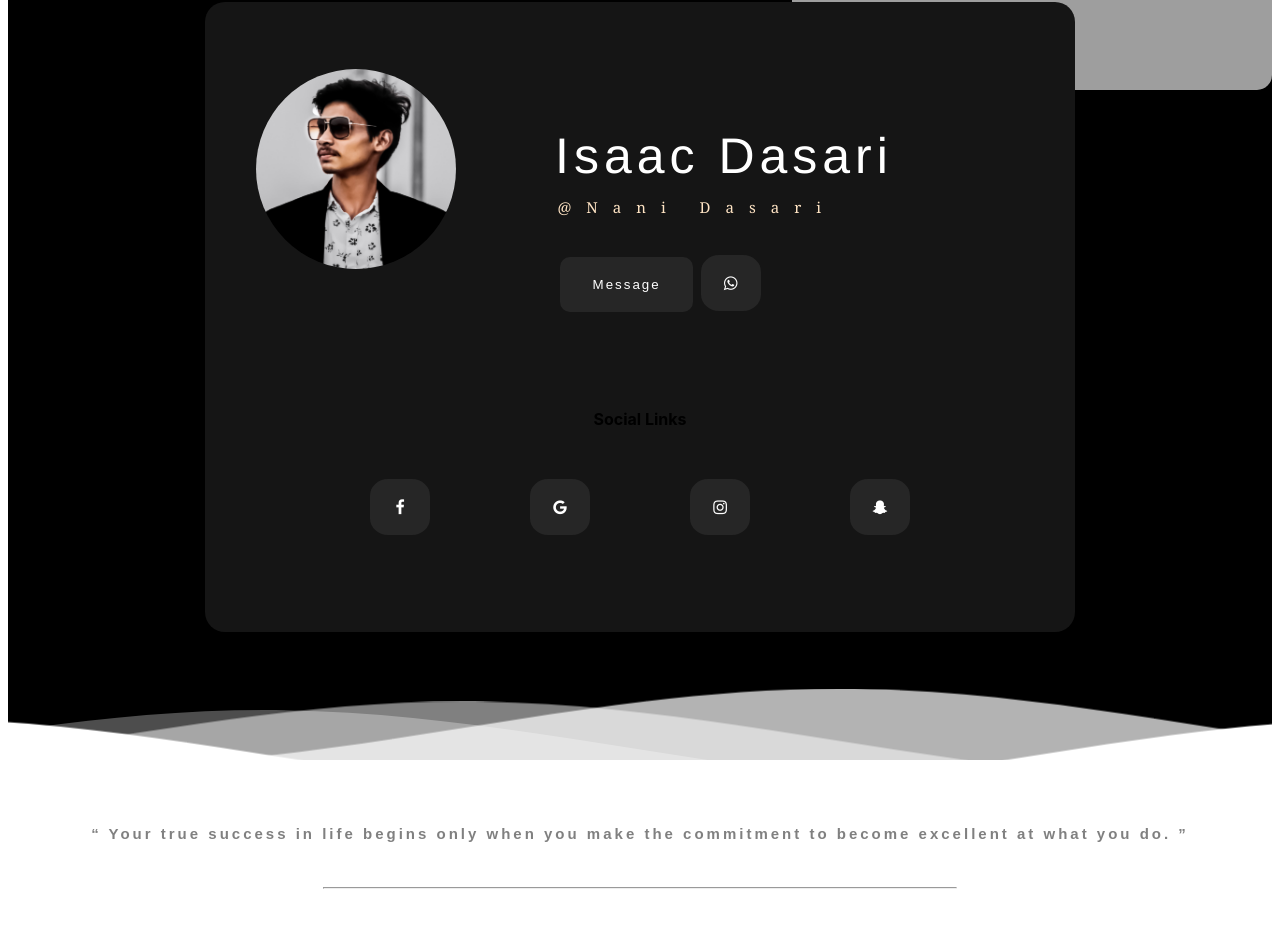
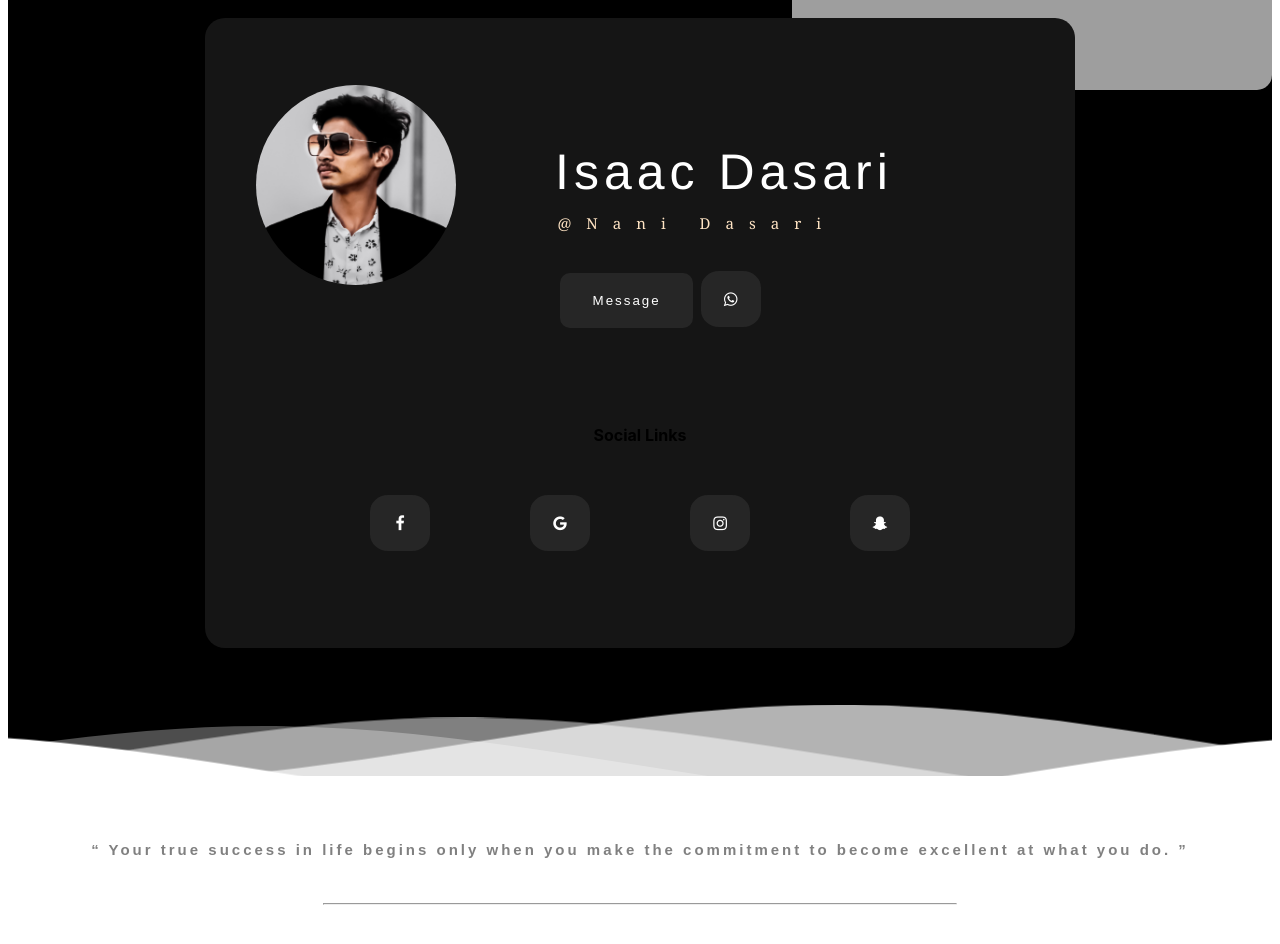
Before and after one commit to nanidasari/port, a plain HTML site: page index.html in a window 1280 px wide. Shown: the part 730-1674 px from the top of the page. Drawn offline with nearby package versions, Linux system fonts and the light colour scheme; grey boxes are pictures that could not be loaded.

Commit message:
Update index.html

```diff
--- a/index.html
+++ b/index.html
@@ -23,7 +23,7 @@
     <img class="pic" src="pic.png" alt="avator"data-aos="fade-up">
 </div>
 </div>
-<div style="background-color: black;width: 100%; margin-top: -2em;">
+<div style="background-color: black;width: 100%; margin-top: -1em;">
 <div class="profile" data-aos="fade-up" >
 
 <img class="prof" src="prof.jpg" alt="img" data-aos="zoom-in">
```
